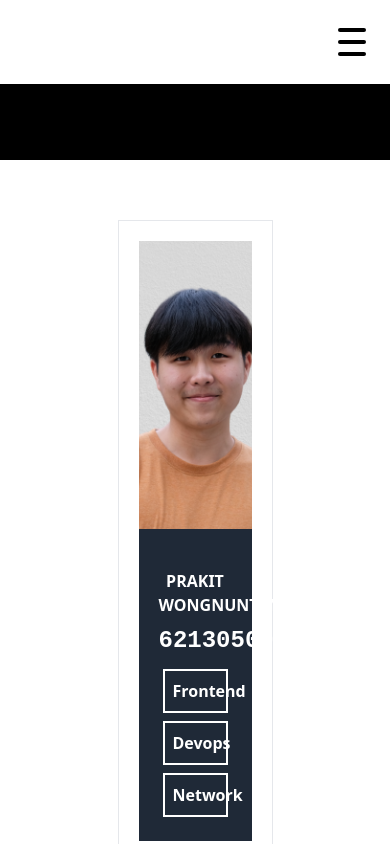
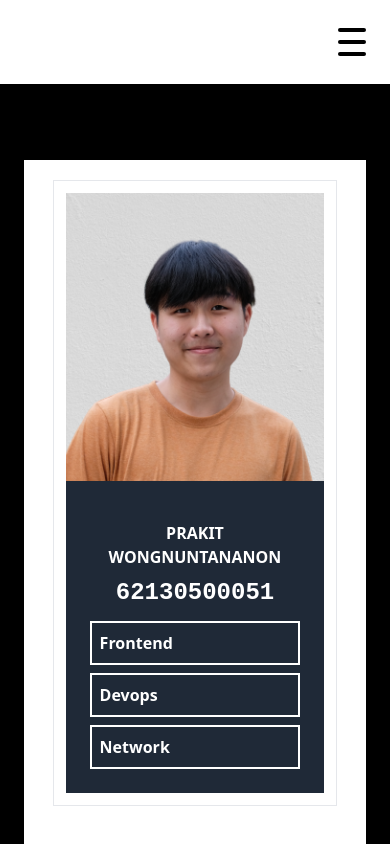
Before and after one commit to KB-Group-Enterprise/integrated-frontend, a Vue app: page /team in a window 390 px wide. Shown: the top 844 px of the page. Built offline with nearby package versions, Linux system fonts and the light colour scheme.

Commit message:
[Update] Team Responsive

```diff
--- a/src/views/Team.vue
+++ b/src/views/Team.vue
@@ -3,12 +3,12 @@
     <h1 class="text-center mb-5 font-bold text-3xl">Team</h1>
     <div class="flex justify-center w-full">
       <div
-        class="flex flex-col lg:flex-row lg:flex-wrap items-center lg:justify-center lg:items-start bg-white p-10"
+        class="flex flex-col lg:flex-row lg:flex-wrap items-center lg:justify-center lg:items-start bg-white p-0 md:p-5 lg:p-10"
       >
         <div
           v-for="member in members"
           :key="member.name"
-          class="fadeIn border border-gray-200 bg-white my-5 p-5 w-6/12 md:w-5/12 lg:w-1/4 lg:mx-5 2xl:w-1/5"
+          class="fadeIn border border-gray-200 bg-white my-5 p-3 lg:p-5 w-10/12 md:w-5/12 lg:w-1/4 lg:mx-5 2xl:w-1/5"
           :class="member.class"
         >
           <img
```
